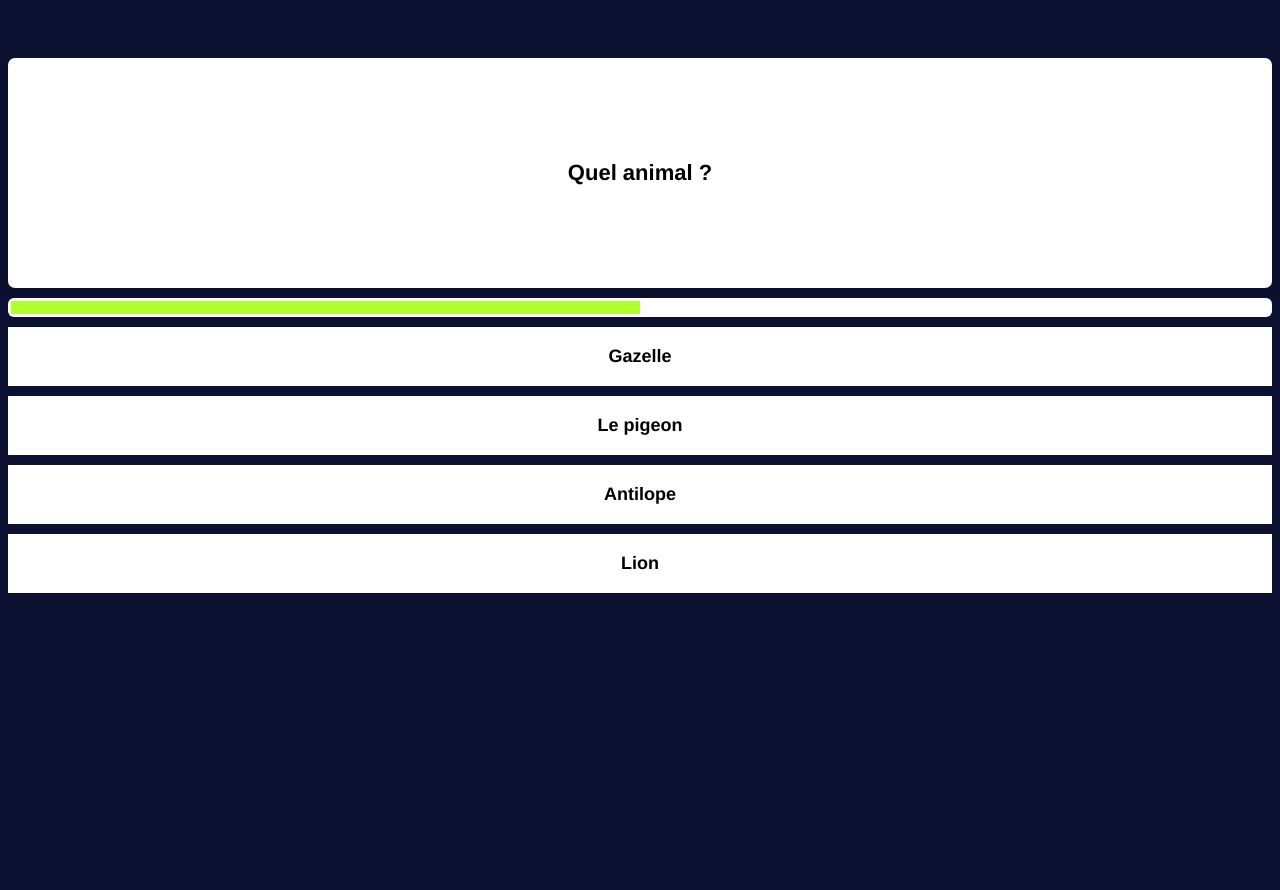
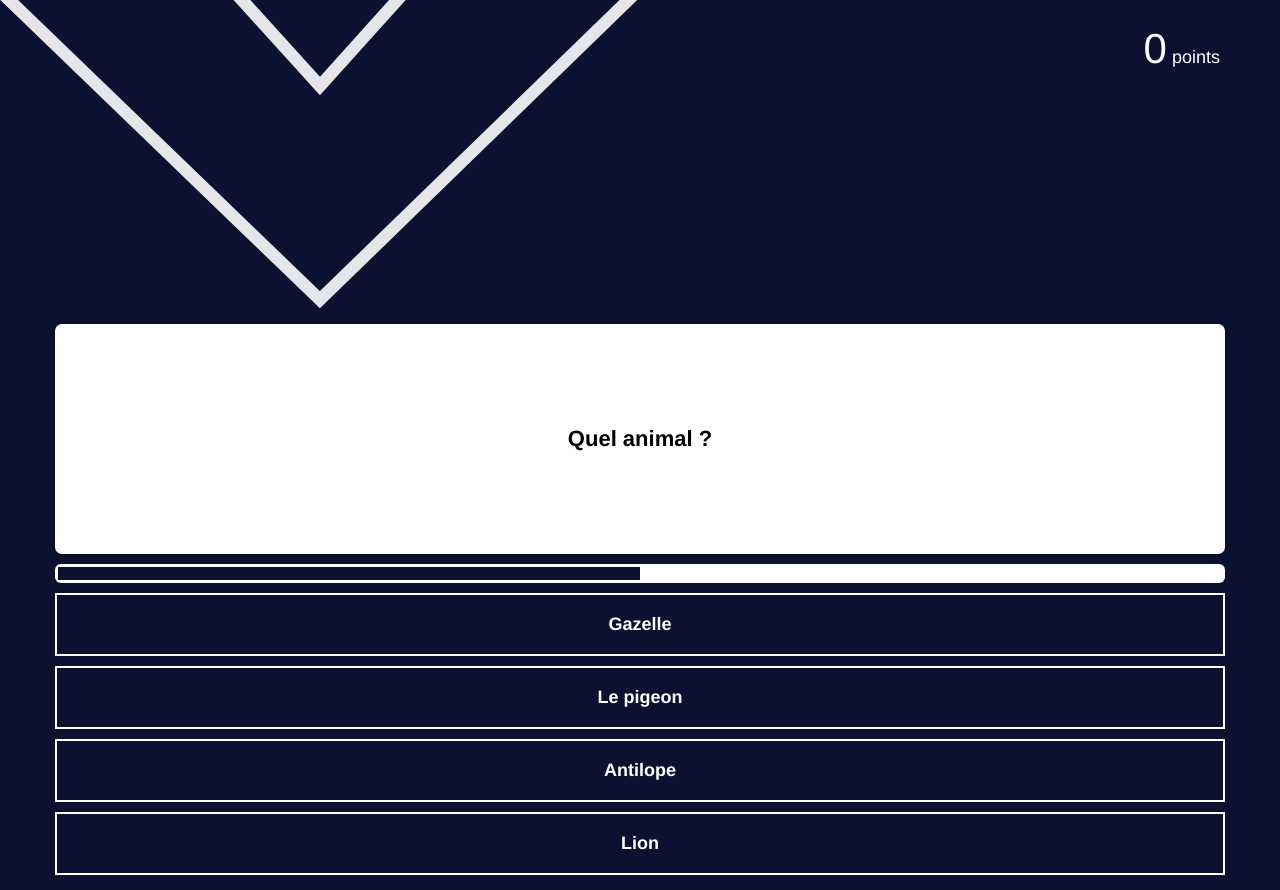
Before and after one commit to charlespernet/quizz-vue, a Vue app: page / in a window 1280 px wide. Before the commit the page ends 800 px from the top, so only its background shows below. Built offline with nearby package versions, Linux system fonts and the light colour scheme.

Commit message:
add logo en more cleanup

```diff
--- a/src/App.vue
+++ b/src/App.vue
@@ -1,6 +1,5 @@
 <template>
   <div id="app">
-    <Header />
     <Quizz :questions="questions" :milliseconds="milliseconds" />
   </div>
 </template>
@@ -8,13 +7,11 @@
 <script>
 import questions from "./data/questions.json";
 
-import Header from "./components/Header.vue";
 import Quizz from "./components/Quizz.vue";
 
 export default {
   name: "App",
   components: {
-    Header,
     Quizz
   },
   data() {
@@ -32,10 +29,32 @@ export default {
   -moz-osx-font-smoothing: grayscale;
   text-align: center;
   color: #ffffff;
-  margin: 0;
 }
 
 body {
   background: #0c1131;
+  margin: 0;
+}
+
+.container {
+  padding-right: 15px;
+  padding-left: 15px;
+  margin-right: auto;
+  margin-left: auto;
+}
+@media (min-width: 768px) {
+  .container {
+    width: 750px;
+  }
+}
+@media (min-width: 992px) {
+  .container {
+    width: 970px;
+  }
+}
+@media (min-width: 1200px) {
+  .container {
+    width: 1170px;
+  }
 }
 </style>
--- a/src/components/Header.vue
+++ /dev/null
@@ -1,16 +0,0 @@
-<template>
-  <div class="header"></div>
-</template>
-
-<script>
-export default {
-  name: "Header"
-};
-</script>
-
-<!-- Add "scoped" attribute to limit CSS to this component only -->
-<style scoped>
-.header {
-  padding: 25px 60px;
-}
-</style>
--- a/src/components/Quizz.vue
+++ b/src/components/Quizz.vue
@@ -1,4 +1,7 @@
 <template>
+  <div>
+    <Header :score="score" />
+    <div class="container">
       <div v-if="currentQuestion">
         <Question :content="currentQuestion.content" :class="{'card-rotated': frozen}" />
         <Timer :milliseconds="milliseconds" @timeout="timeout" />
@@ -23,11 +26,14 @@
       <div v-else>
         <Question :score="score" :content="'plus de questions'" />
       </div>
+    </div>
+  </div>
 </template>
 
 <script>
 import _ from "lodash";
 
+import Header from "./quizz/Header.vue";
 import Question from "./quizz/Question.vue";
 import Timer from "./quizz/Timer.vue";
 import Answer from "./quizz/Answer.vue";
@@ -53,6 +59,7 @@ export default {
     }
   },
   components: {
+    Header,
     Question,
     Timer,
     Answer
--- a/src/components/quizz/Answer.vue
+++ b/src/components/quizz/Answer.vue
@@ -18,8 +18,9 @@ export default {
 <style scoped>
 .answer {
   padding: 1px;
-  background: white;
-  color: black;
+  background: #0c1131;
+  border: 2px solid white;
+  color: white;
   margin: 10px 0;
   font-weight: bold;
   font-size: 18px;
@@ -29,10 +30,10 @@ export default {
 }
 
 .correct {
-  background: greenyellow;
+  background: green;
 }
 
 .incorrect {
-  background: lightcoral;
+  background: orangered;
 }
 </style>
--- /dev/null
+++ b/src/components/quizz/Header.vue
@@ -0,0 +1,37 @@
+<template>
+  <div class="header">
+    <img src="../../images/logo.svg" />
+    <div class="score">
+      <span class="score-number">{{score}}</span>
+      <span class="score-text">points</span>
+    </div>
+  </div>
+</template>
+
+<script>
+export default {
+  props: {
+    score: Number
+  }
+};
+</script>
+
+<!-- Add "scoped" attribute to limit CSS to this component only -->
+<style lang='scss' scoped>
+.header {
+  display: flex;
+  justify-content: space-between;
+  margin-bottom: 15px;
+  .score {
+    padding: 25px 60px 0px;
+    font-size: 18px;
+    &-number {
+      font-size: 42px;
+      margin-right: 5px;
+    }
+  }
+  img {
+    width: 50%;
+  }
+}
+</style>
--- a/src/components/quizz/Question.vue
+++ b/src/components/quizz/Question.vue
@@ -5,7 +5,7 @@
         <div class="question">{{content}}</div>
       </div>
       <div class="card-back">
-        <p>BACK</p>
+        <img src="../../images/logo.svg" />
       </div>
     </div>
   </div>
--- a/src/components/quizz/Timer.vue
+++ b/src/components/quizz/Timer.vue
@@ -1,6 +1,6 @@
 <template>
   <div class="timer">
-    <div class="timer-gauge" :style="{ width: timerPercent + '%' }" :class="timerClassObject"></div>
+    <div class="timer-gauge" :style="{ width: timerPercent + '%' }"></div>
   </div>
 </template>
 
@@ -50,12 +50,7 @@ export default {
     height: 13px;
     transition: width 0.1s ease;
     transition: background-color 5s ease;
-  }
-  .high {
-    background-color: greenyellow;
-  }
-  .low {
-    background-color: red;
+    background-color: #0c1131;
   }
 }
 </style>
```
Also changed, not shown: src/images/logo.svg (added). Lines whose indentation alone changed are shown as unchanged.
